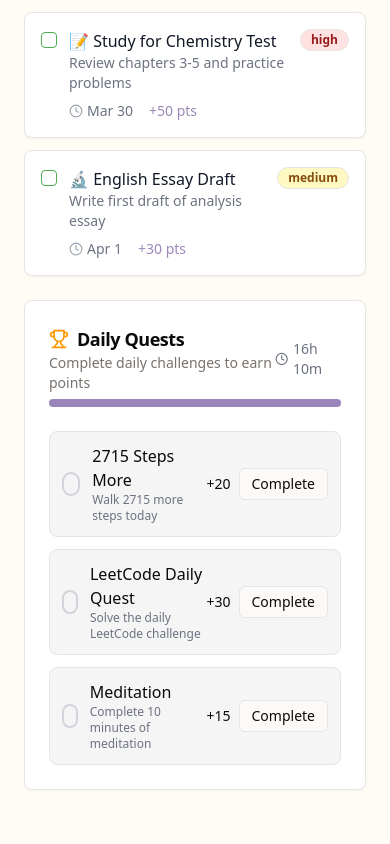
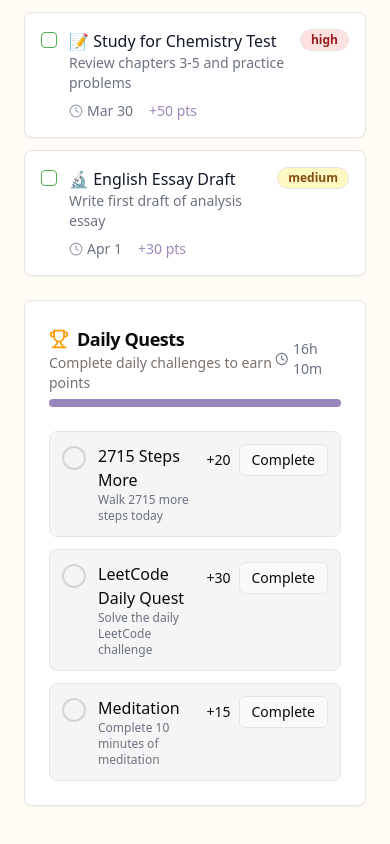
Before and after one commit to DiveshK007/goal-garden-adventure, a React (Vite) app: page / in a window 390 px wide. Shown: the part 522-1366 px from the top of the page. Built offline with nearby package versions, Linux system fonts and the light colour scheme.

Commit message:
Fix: Resolve alignment issues
Address the remaining alignment problems in the application.

```diff
--- a/src/components/quests/DailyQuests.tsx
+++ b/src/components/quests/DailyQuests.tsx
@@ -107,12 +107,12 @@ export const DailyQuests = () => {
               key={quest.id}
               initial={{ opacity: 0 }}
               animate={{ opacity: 1 }}
-              className={`flex items-center justify-between p-3 rounded-lg border ${
+              className={`flex items-start sm:items-center justify-between p-3 rounded-lg border ${
                 quest.completed ? "bg-garden-green bg-opacity-5 border-garden-green" : "bg-garden-light"
               }`}
             >
-              <div className="flex items-center gap-3">
-                <div className={`w-6 h-6 rounded-full flex items-center justify-center ${
+              <div className="flex items-start sm:items-center gap-3">
+                <div className={`mt-0.5 sm:mt-0 w-6 h-6 rounded-full flex items-center justify-center flex-shrink-0 ${
                   quest.completed ? "bg-garden-green text-white" : "border-2 border-gray-300"
                 }`}>
                   {quest.completed && <Check className="w-4 h-4" />}
@@ -122,13 +122,13 @@ export const DailyQuests = () => {
                   <p className="text-xs text-gray-500">{quest.description}</p>
                 </div>
               </div>
-              <div className="flex items-center gap-2">
+              <div className="flex items-center gap-2 flex-shrink-0 ml-2">
                 <span className="text-sm font-medium">+{quest.points}</span>
                 {!quest.completed && (
                   <Button
                     size="sm"
                     variant="outline"
-                    className="h-8 whitespace-nowrap"
+                    className="h-8"
                     onClick={() => completeQuest(quest.id)}
                   >
                     Complete
```
